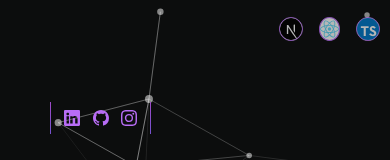
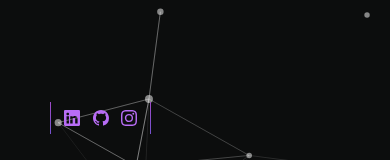
Before and after one commit to vikash-frontier/portfolio-v1, a React (Vite) app: page / in a window 390 px wide. Shown: the top 160 px of the page. Built offline with nearby package versions, Linux system fonts and the light colour scheme.

Commit message:
Fix header issue for mobile

```diff
--- a/src/components/Header/Header.jsx
+++ b/src/components/Header/Header.jsx
@@ -30,7 +30,7 @@ const Header = () => {
 
   return (
     <header>
-      <div className="background_words">
+      <div className="background_words hidden md:flex">
         <img className="wiggle" src={nextLogo} alt="NextJS" />
         <img className="wiggle" src={reactLogo} alt="React" />
         <img className="wiggle" src={typeScriptLogo} alt="typescript" />
```
